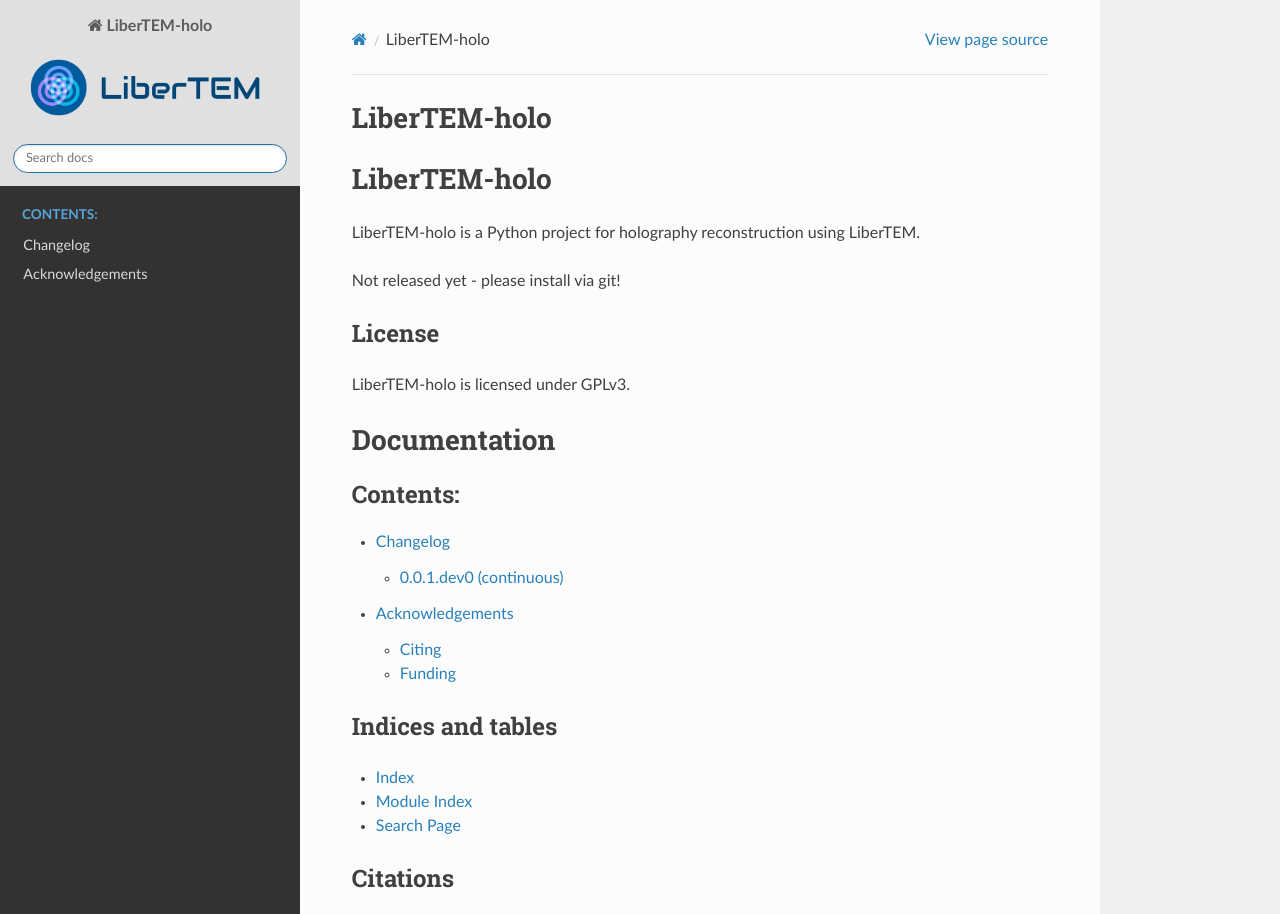
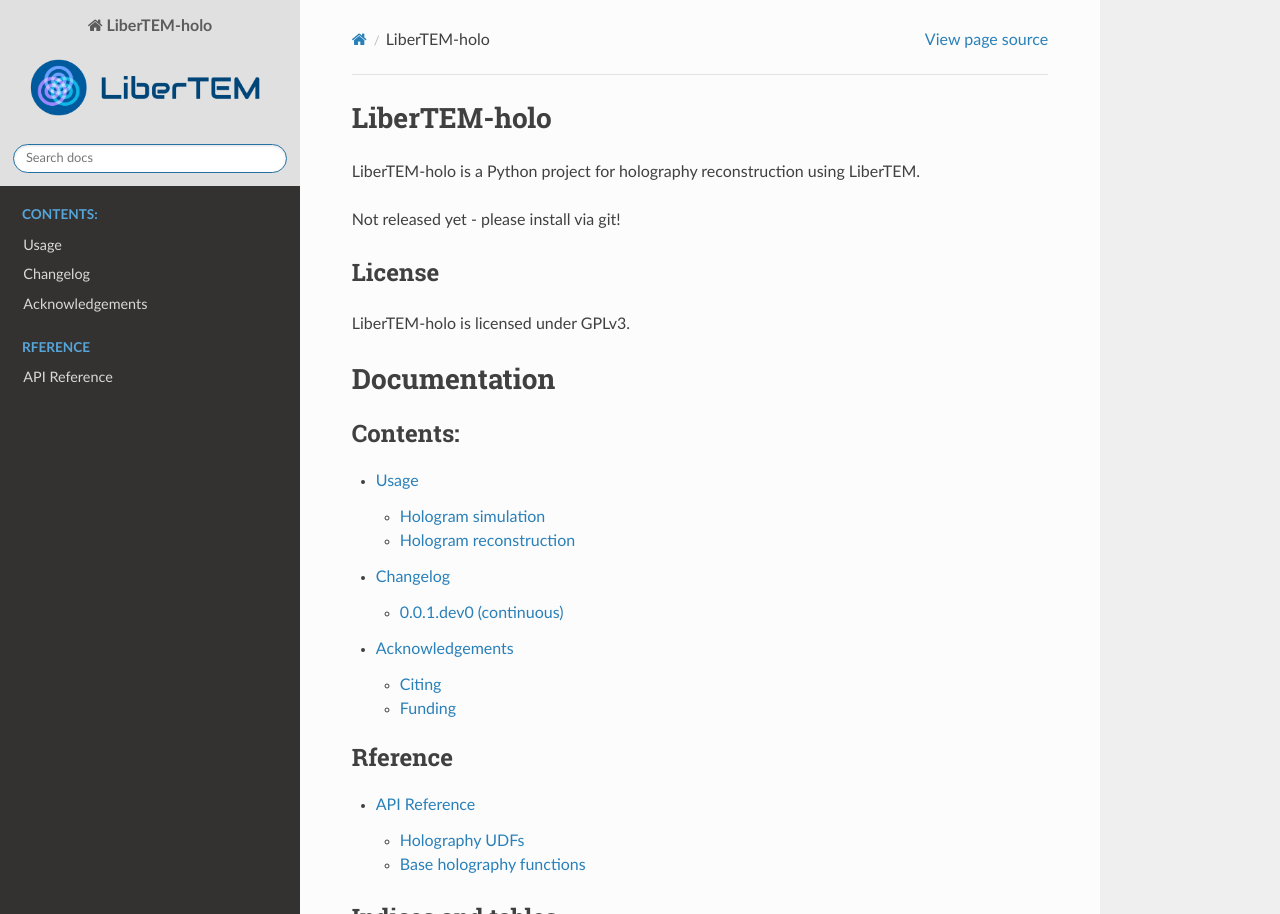
Before and after one commit to LiberTEM/LiberTEM-holo, a Sphinx documentation site: the page built from docs/source/index.rst, in a window 1280 px wide and 1398 px high, cut to the strip 0-914 px from the top of the window. Built offline with Sphinx 7.4.7 and the Read the Docs theme 3.1.0, drawn with Linux system fonts in a browser that asks for light colours; some of the changed lines change nothing that is shown.

Commit message:
Documentation updates
Usage docs were missing from the move from the LiberTEM repo; reference is still TODO

```diff
--- a/docs/source/conf.py
+++ b/docs/source/conf.py
@@ -52,6 +52,7 @@
 # Add any Sphinx extension module names here, as strings. They can be
 # extensions coming with Sphinx (named 'sphinx.ext.*') or your custom
 # ones.
+
 extensions = [
     'sphinx.ext.autodoc',
     'sphinx.ext.todo',
--- a/docs/source/index.rst
+++ b/docs/source/index.rst
@@ -2,9 +2,6 @@
    sphinx-quickstart on Wed May  2 15:54:09 2018.
    You can adapt this file completely to your liking, but it should at least
    contain the root `toctree` directive.
-
-LiberTEM-holo
-============================
 
 .. include:: ../../README.rst
 ..   see also: https://muffinresearch.co.uk/selectively-including-parts-readme-rst-in-your-docs/
@@ -18,8 +15,15 @@
    :maxdepth: 2
    :caption: Contents:
 
+   usage
    changelog
    acknowledgments
+
+.. toctree::
+    :maxdepth: 2
+    :caption: Rference
+
+    reference/index
 
 
 Indices and tables
--- /dev/null
+++ b/docs/source/reference/index.rst
@@ -0,0 +1,13 @@
+API Reference
+=============
+
+Holography UDFs
+---------------
+
+For use on large data stacks, ...
+
+
+Base holography functions
+-------------------------
+
+TBD
--- /dev/null
+++ b/docs/source/usage.rst
@@ -0,0 +1,221 @@
+.. _`holography app`:
+
+Usage
+=====
+
+LiberTEM-holo has implementations for both :ref:`hologram simulation <holo-sim>` and
+:ref:`hologram reconstruction <holo-reconstruct>` for off-axis electron holography.
+
+.. _holo-sim:
+
+Hologram simulation
+-------------------
+Holograms can be simulated using the method described by Lichte et al.
+:cite:`Lichte2008` The simulator includes simulation of holograms with Gaussian
+and Poisson noise, without effect of Fresnel fringes of the biprism. The
+simulator requires amplitude and phase images being provided. Those can be
+calculated as in example below in which for amplitude a sphere is assumed, the
+same sphere is used for the mean inner potential (MIP) contribution to the
+phase and in addition to the quadratic long-range phase shift originating from
+the centre of the sphere:
+
+.. testsetup:: *
+
+    from libertem import api
+    from libertem.executor.inline import InlineJobExecutor
+
+    ctx = api.Context(executor=InlineJobExecutor())
+
+.. testcode::
+
+   import numpy as np
+   import matplotlib.pyplot as plt
+   from libertem_holo.base.generate import hologram_frame
+
+   # Define grid
+   sx, sy = (256, 256)
+   mx, my = np.meshgrid(np.arange(sx), np.arange(sy))
+   # Define sphere region
+   sphere = (mx - 33.)**2 + (my - 103.)**2 < 20.**2
+   # Calculate long-range contribution to the phase
+   phase = ((mx - 33.)**2 + (my - 103.)**2) / sx / 40.
+   # Add mean inner potential contribution to the phase
+   phase[sphere] += (-((mx[sphere] - 33.)**2 \
+                      + (my[sphere] - 103.)**2) / sx / 3 + 0.5) * 2.
+   # Calculate amplitude of the phase
+   amp = np.ones_like(phase)
+   amp[sphere] = ((mx[sphere] - 33.)**2 \
+                  + (my[sphere] - 103.)**2) / sx / 3 + 0.5
+
+   # Plot
+   f, ax = plt.subplots(1, 2)
+   ax[0].imshow(amp, cmap='gray')
+   ax[0].title.set_text('Amplitude')
+   ax[0].set_axis_off()
+   ax[1].imshow(phase, cmap='viridis')
+   ax[1].title.set_text('Phase')
+   ax[1].set_axis_off()
+
+.. image:: ./images/amplitude_phase.png
+
+To generate the object hologram, :code:`amp` and :code:`phase` should be passed to the :code:`holo_frame`
+function as follows:
+
+.. testcode::
+
+   holo = hologram_frame(amp, phase)
+
+To generate the vacuum reference hologram, use an array of ones for amplitude and zero for phase:
+
+.. testcode::
+
+   ref = hologram_frame(np.ones_like(phase), np.zeros_like(phase))
+
+   # Plot
+   f, ax = plt.subplots(1, 2)
+   ax[0].imshow(holo, cmap='gray')
+   ax[0].title.set_text('Object hologram')
+   ax[0].set_axis_off()
+   ax[1].imshow(ref, cmap='gray')
+   ax[1].title.set_text('Reference hologram')
+   ax[1].set_axis_off()
+
+.. image:: ./images/holograms.png
+
+.. _holo-reconstruct:
+
+Hologram reconstruction
+-----------------------
+
+LiberTEM-holo can be used to reconstruct off-axis electron holograms using the
+Fourier space method.
+
+The implementation is most suited for reconstructing large stacks of holograms,
+with an eye on performance. By default, it will parallelize the reconstruction
+to multicore systems, and use any CUDA-capable GPUs if :code:`cupy` is
+installed and usable.
+
+The processing involves the following steps:
+
+* Fast Fourier transform
+* Filtering of the sideband in Fourier space and cropping (if applicable)
+* Centering of the sideband
+* Inverse Fourier transform.
+
+The reconstruction can be accessed through the :class:`~libertem_holo.udf.HoloReconstructUDF` class.
+To demonstrate the reconstruction capability, two datasets can be created from the holograms
+simulated above as follows:
+
+.. testcode::
+
+   from libertem.io.dataset.memory import MemoryDataSet
+   from libertem_holo.udf import HoloReconstructUDF
+
+   dataset_holo = MemoryDataSet(data=holo.reshape((1, sy, sx)), sig_dims=2)
+   dataset_ref = MemoryDataSet(data=ref.reshape((1, sy, sx)), sig_dims=2)
+
+The reconstruction requires knowledge about the position of the sideband and the size of the
+sideband filter which will be used in the reconstruction. The position of the sideband can be
+estimated from the Fourier transform of the vacuum reference hologram:
+
+.. testcode::
+
+   # Plot FFT and the sideband position
+   plt.imshow(np.log(np.abs(np.fft.fft2(ref))))
+   plt.plot(26., 44., '+r')
+   plt.axis('off')
+   plt.title('FFT of the reference hologram')
+
+   # Define position
+   sb_position = [44, 26]
+
+.. image:: ./images/FFT_reference.png
+
+The radius of sideband filter is typically chosen as either half of the distance between the sideband and
+autocorrelation for strong phase objects or as one third of the distance for weak phase objects. Assuming
+a strong phase object, one can proceed as follows:
+
+.. testcode::
+
+   sb_size = np.hypot(sb_position[0], sb_position[1]) / 2.
+
+Since in off-axis electron holography, the spatial resolution is determined by the interference
+fringe spacing rather than by the sampling of the original images, the reconstruction would typically
+involve changing the shape of the data.
+For medium magnification holography the size of the reconstructed images can be typically set to the size
+(diameter) of the sideband filter. (For high-resolution holography reconstruction, typically binning factors of
+1-4 are used.) Therefore, the output shape can be defined as follows:
+
+.. testcode::
+
+   output_shape = (int(sb_size * 2), int(sb_size * 2))
+
+Finally the :class:`~libertem_holo.udf.HoloReconstructUDF` class can be used to reconstruct the object and
+reference holograms:
+
+.. testcode::
+
+   # Create reconstruction UDF:
+   holo_udf = HoloReconstructUDF.with_default_aperture(
+       out_shape=output_shape,
+       sb_position=sb_position,
+       sb_size=sb_size
+   )
+
+   # Reconstruct holograms, access data directly
+   w_holo = ctx.run_udf(dataset=dataset_holo,
+                        udf=holo_udf)['wave'].data
+   w_ref = ctx.run_udf(dataset=dataset_ref,
+                       udf=holo_udf)['wave'].data
+
+   # Correct object wave using reference wave
+   w = w_holo / w_ref
+
+   # Calculate plot phase shift and amplitude
+   amp_r = np.abs(w)
+   phase_r = np.angle(w)
+
+   # Plot amplitude
+   f, ax = plt.subplots(1, 2)
+   ax[0].imshow(amp)
+   ax[0].title.set_text('Input amplitude')
+   ax[0].set_axis_off()
+   ax[1].imshow(amp_r[0])
+   ax[1].title.set_text('Reconstructed amplitude')
+   ax[1].set_axis_off()
+
+.. image:: ./images/amp_comparison.png
+
+One sees that the reconstructed amplitude has artifacts due to digital Fourier processing. Those are typical for
+synthetic data. One of the ways to get synthetic data closer to the experimental would be adding noise.
+Comparing phase images, one should keep in mind that phase is typically wrapped in an interval :math:`[0; 2\pi)`.
+To unwrap phase one can do the following:
+
+.. testcode::
+
+   from skimage.restoration import unwrap_phase
+
+   # Unwrap phase:
+   phase_unwrapped = unwrap_phase(phase_r[0])
+
+   # Plot
+   f, ax = plt.subplots(1, 3)
+   ax[0].imshow(phase, cmap='viridis')
+   ax[0].title.set_text('Input phase')
+   ax[0].set_axis_off()
+   ax[1].imshow(phase_r[0])
+   ax[1].title.set_text('Reconstructed phase')
+   ax[1].set_axis_off()
+   ax[2].imshow(phase_unwrapped, cmap='viridis')
+   ax[2].title.set_text('Reconstructed phase (unwrapped)')
+   ax[2].set_axis_off()
+
+.. image:: ./images/phase_comparison.png
+
+In addition to the capabilities demonstrated above, the :class:`~libertem_holo.udf.HoloReconstructUDF`
+class can take smoothness of sideband (SB) filter as fraction of the SB size (:code:`sb_smoothness=0.05` is default).
+Also, the :code:`precision` argument can be used (:code:`precision=False`) to reduce the calculation precision
+to :code:`float32` and :code:`complex64` for the output. Note that depending of NumPy backend, even with reduced
+precision the FFT function used in the reconstruction may internally calculate results with double
+precision. In this case reducing precision will only affect the size of the output rather than the
+speed of processing.
```
Also changed, not shown: docs/source/images/FFT_reference.png (added), docs/source/images/amp_comparison.png (added), docs/source/images/amplitude_phase.png (added), docs/source/images/holograms.png (added), docs/source/images/phase_comparison.png (added).
